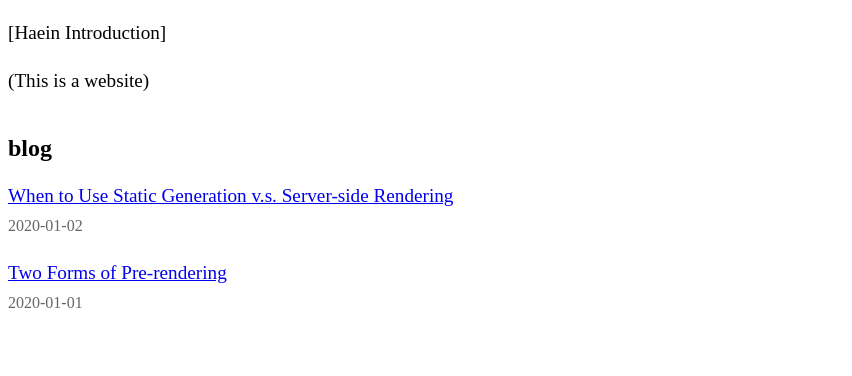
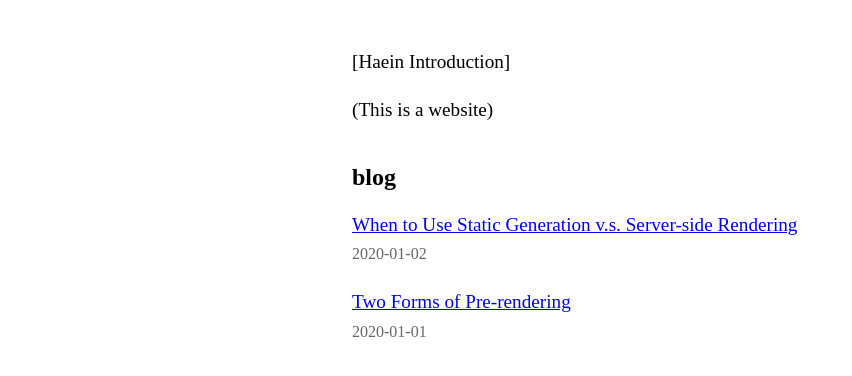
Before and after one commit to haenanim/my-next-app, a Next.js app: page / in a window 1280 px wide. Shown: the top 376 px of the page, without its empty margins (0-852 px from the left). Built offline with nearby package versions, Linux system fonts and the light colour scheme.

Commit message:
fix : css수정

```diff
--- a/pages/index.tsx
+++ b/pages/index.tsx
@@ -18,7 +18,7 @@
   }[];
 }) => {
   return (
-    <>
+    <div className={styles.container}>
       <Head>
         <title>Haein</title>
       </Head>
@@ -38,7 +38,7 @@
           ))}
         </ul>
       </section>
-    </>
+    </div>
   );
 };
 
--- a/pages/posts/[id].tsx
+++ b/pages/posts/[id].tsx
@@ -1,7 +1,7 @@
 import { getAllPostIds, getPostData, getSortedPostsData } from '@/lib/post';
 import { GetStaticPaths, GetStaticProps } from 'next';
 import React from 'react';
-import Styles from '../../styles/Home.module.css';
+import Styles from '../../styles/Post.module.css';
 import Head from 'next/head';
 
 const Post = ({
@@ -14,7 +14,7 @@
   };
 }) => {
   return (
-    <div>
+    <div className={Styles.container}>
       <Head>
         <title>{postData.title}</title>
       </Head>
--- a/styles/Home.module.css
+++ b/styles/Home.module.css
@@ -21,3 +21,8 @@
 .listItem {
   margin: 0 0 1.25rem;
 }
+.container {
+  max-width: 36rem;
+  padding: 0 1rem;
+  margin: 3rem auto 6rem;
+}
--- /dev/null
+++ b/styles/Post.module.css
@@ -0,0 +1,5 @@
+.container {
+  max-width: 36rem;
+  padding: 0 1rem;
+  margin: 3rem auto 6rem;
+}
```
